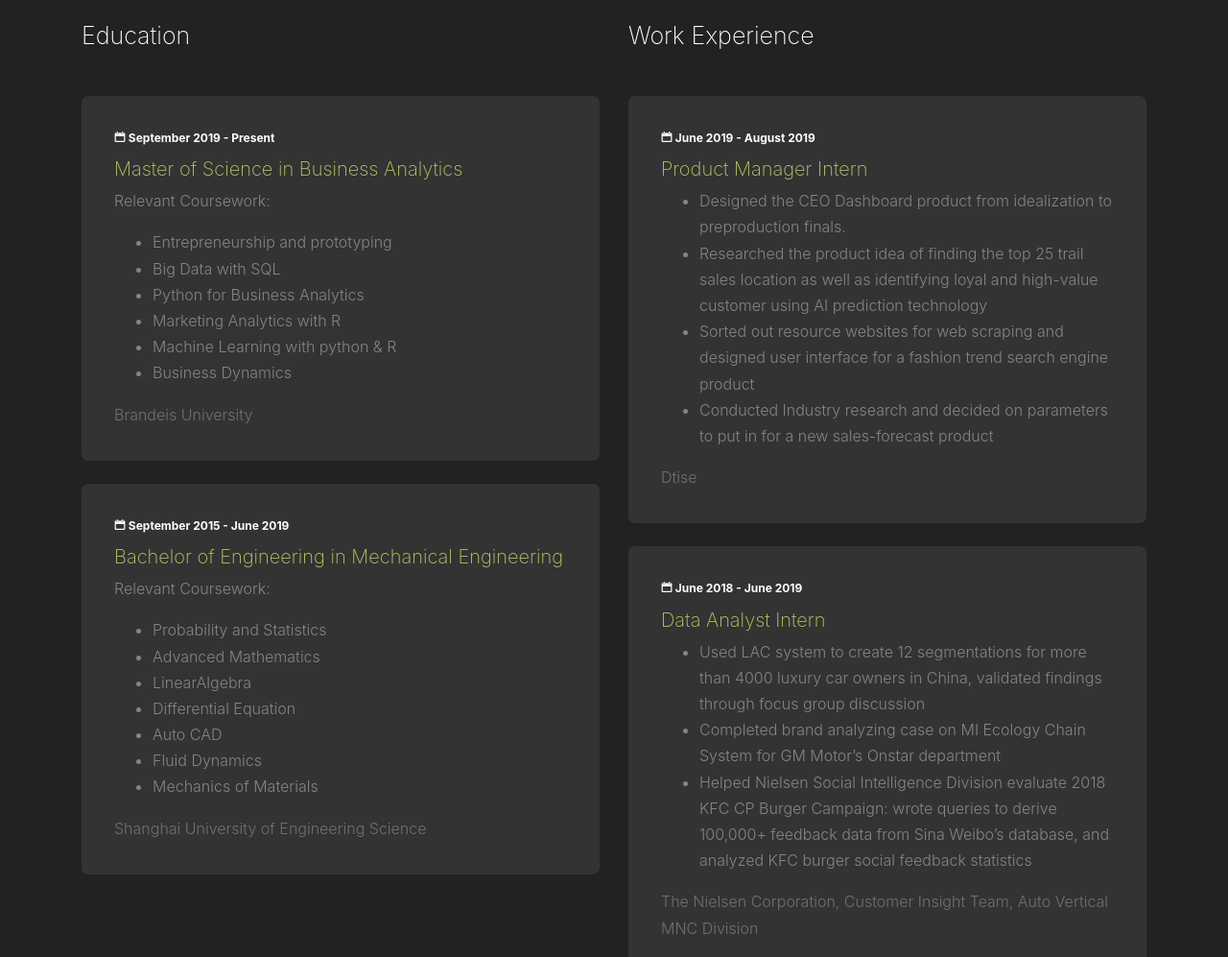
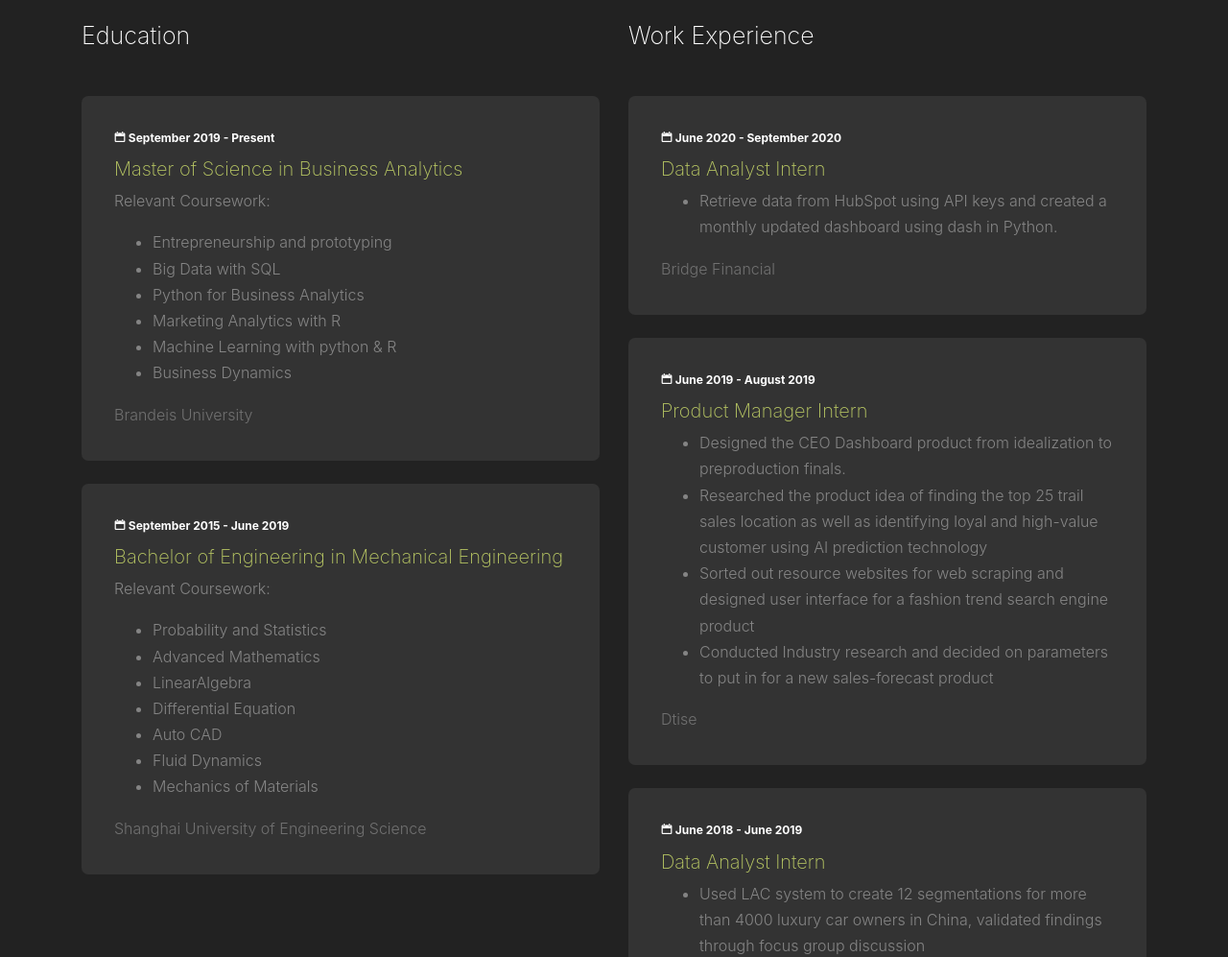
Before and after one commit to Chrisqbh/personal-website, a plain HTML site: page index.html in a window 1280 px wide. Shown: the part 1960-2957 px from the top of the page at 96% size. Drawn offline with nearby package versions, Linux system fonts and the light colour scheme; files whose address does not match are found by name.

Commit message:
Update index.html

```diff
--- a/index.html
+++ b/index.html
@@ -208,6 +208,15 @@
 					<h2 class="mb-5">Work Experience</h2>
 
 					<div class="resume-item mb-4">
+						<span class="date"><span class="icon-calendar"></span> June 2020 - September 2020</span>
+						<h3>Data Analyst Intern</h3>
+						<ul>
+						<li>Retrieve data from HubSpot using API keys and created a monthly updated dashboard using dash in Python.</li>
+						</ul>
+						<span class="school">Bridge Financial</span>
+					</div>
+
+					<div class="resume-item mb-4">
 						<span class="date"><span class="icon-calendar"></span> June 2019 - August 2019</span>
 						<h3>Product Manager Intern</h3>
 						<ul>
```
